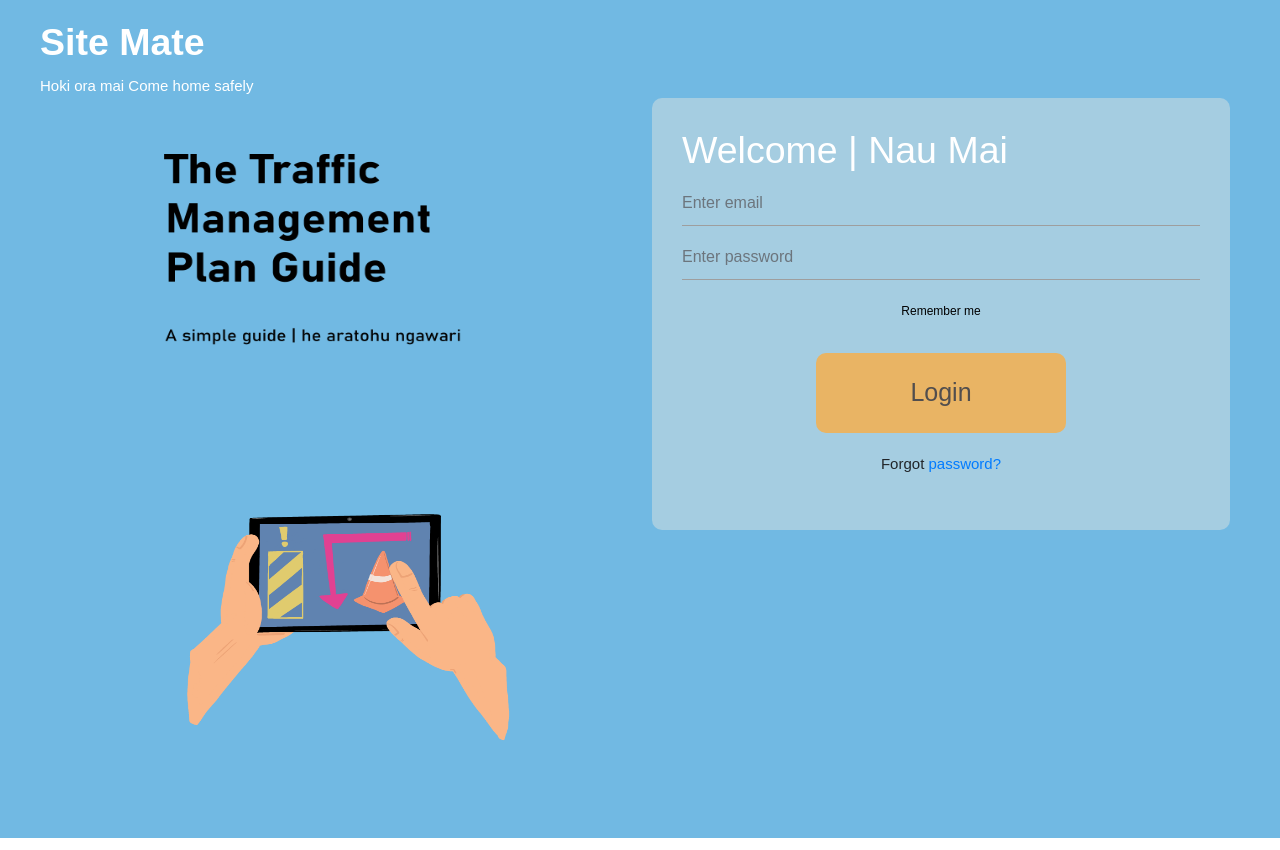
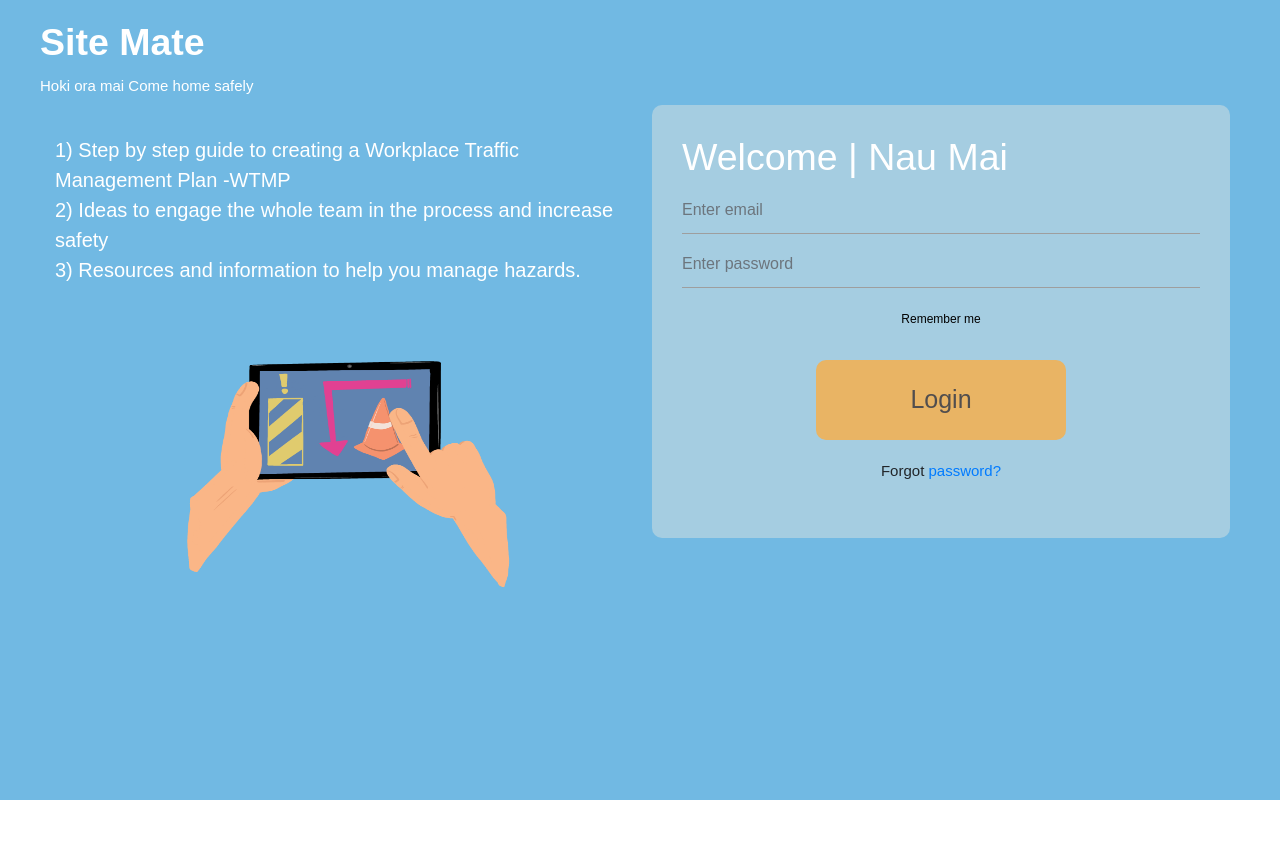
Before and after one commit to ChillySandwich/trafficmanagementproject, a React (Create React App) app in the folder frontend/: page / in a window 1280 px wide. Shown: the top 850 px of the page. After the commit the page ends 800 px from the top, so only its background shows below. Built offline with nearby package versions, Linux system fonts and the light colour scheme; what google-maps-react would draw is missing.

Commit message:
more css lauren

```diff
--- a/frontend/src/Components/App.css
+++ b/frontend/src/Components/App.css
@@ -289,3 +289,12 @@
     background-color: white;
     border-radius: 10px;
   }
+
+  .download-page-container {
+    padding: 30px;
+    display: grid;
+    grid-template-columns: 50% 50%;
+    grid-row-gap: 50px;
+    grid-column-gap: 50px;
+    margin: 30px;
+  }
--- a/frontend/src/Components/GuideDownload/GuideDownload.js
+++ b/frontend/src/Components/GuideDownload/GuideDownload.js
@@ -20,25 +20,20 @@
   render() {
     const { values, handleChange } = this.props;
     return (
-        <Grid container spacing={3}>
+<div className="download-page-container">
+    <div >
+            <img alt="discussGraphic" className="discussGraphic" style={{margin: '50px', width:'450px', height:'600px'}}src={Graphic} />
+    </div>
 
-        <Grid item xs={6} className="logoSide">
-            <img alt="Logo" className="Logo" style={{margin: '50px', width:'350px', height:'240px'}} src={Logo} />
-            <img alt="discussGraphic" className="discussGraphic" style={{margin: '50px', width:'350px', height:'340px'}}src={Graphic} />
-        </Grid>
-        <Grid item xs={6}>
-      <div >
+      <div>
         <h1 > Korero ki to Roopu | Time to Talk to the Team </h1>
         <p className="disclaimerParagraph">This downloadable guide has information about what a WTMP is and who needs one. It will help you gather the information you need about your site equipment, hazards and controls so you can make your own WTMP.</p>
         <button className='buttonStyle' value="Download PDF Guide"> Download PDF Guide</button>
         <button className='buttonStyle' value="View PDF Guide"> <img src={Preview} align="right|middle"/> View PDF Guide </button>
         <input className='buttonStyle' type='button' value="Back" onClick={this.back} />
         <input className='buttonStyle' type='button' value="Continue" onClick={this.continue} />
-
-
       </div>
-      </Grid>
-      </Grid>
+</div>
     );
   }
 }
--- a/frontend/src/Components/Login/login.component.js
+++ b/frontend/src/Components/Login/login.component.js
@@ -8,6 +8,7 @@
 import Logo from '../logo.png';
 import Graphic from '../ipad.png';
 import '../App.css';
+import { FaDivide } from "react-icons/fa";
 
 
 
@@ -25,8 +26,18 @@
         return (
             <Grid container spacing={3}>
 
-                <Grid item xs={6} className="logoSide">
-                    <img alt="Logo" className="Logo" style={{margin: '50px', width:'350px', height:'240px'}} src={Logo} />
+                <Grid item xs={6} className="logoSide" style={{marginBottom: "10px"}}>
+                    {/* <img alt="Logo" className="Logo" style={{margin: '50px', widttextAlign: "left"h:'350px', height:'240px'}} src={Logo} /> */}
+<br></br>
+                    <div style={{color:'white', marginLeft: "5px", textAlign: "left"}}>
+                      1) Step by step guide to creating a Workplace Traffic Management Plan -WTMP
+                    </div>
+                    <div style={{color:'white', marginLeft: "5px", textAlign: "left"}}>
+                    2) Ideas to engage the whole team in the process and increase safety
+                    </div>
+                    <div style={{color:'white', marginLeft: "5px", textAlign: "left"}}>
+                    3) Resources and information to help you manage hazards.
+                    </div>
                     <img alt="iPadGraphic" className="iPadGraphic" src={Graphic} />
                 </Grid>
 
```
Also changed, not shown: 1 other file (tests, documents, lock files or other folders).
